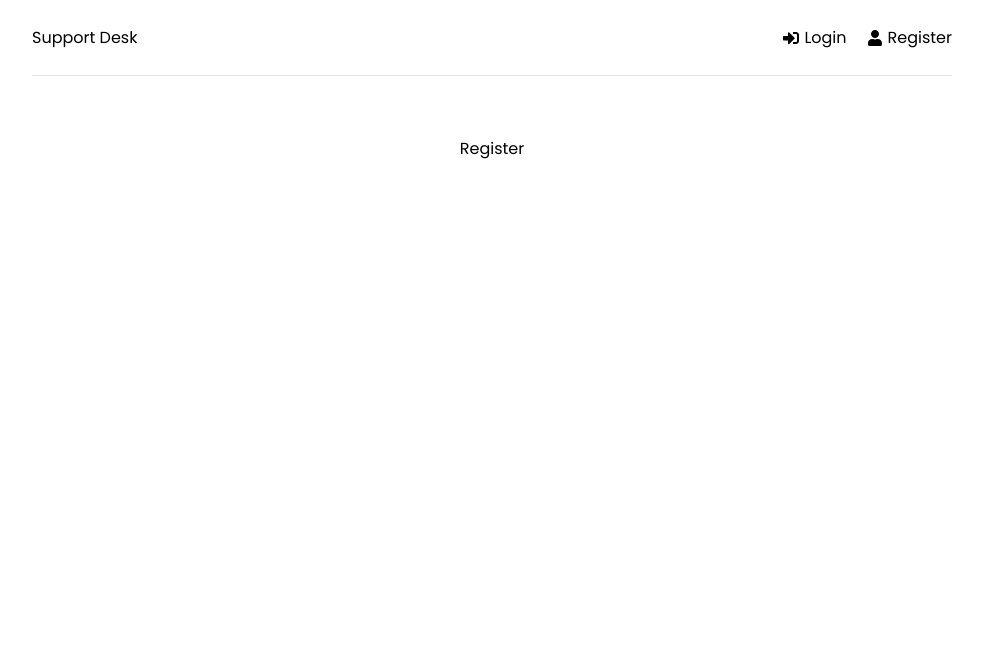
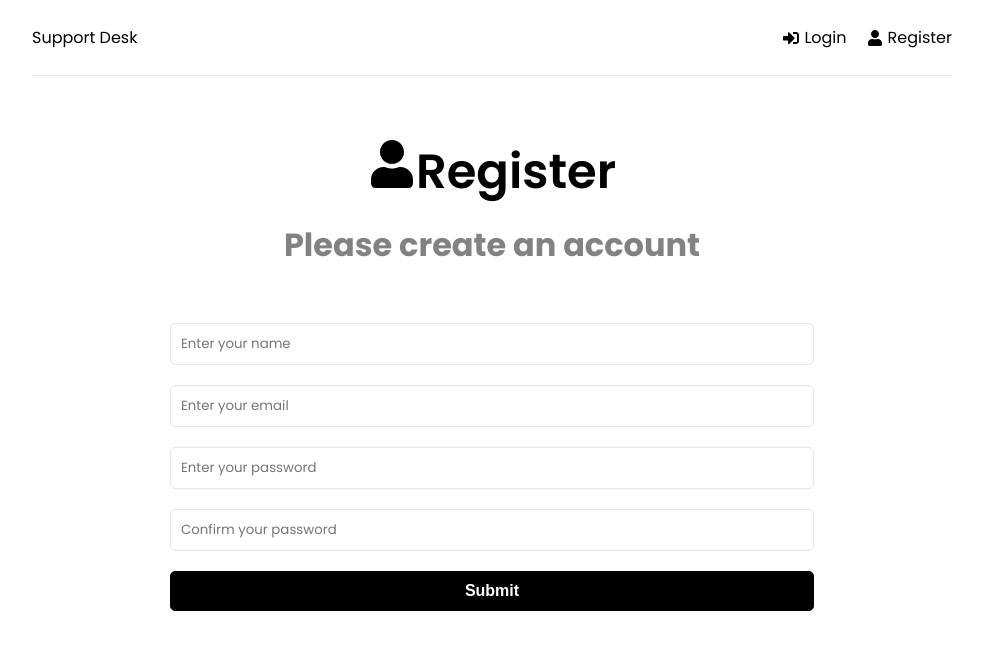
Before and after one commit to youssefyoussef28/ticketing-mern-app, a React (Create React App) app in the folder client/: page /register in a window 1280 px wide. Shown: the top 650 px of the page, without its empty margins (148-1131 px from the left). Built offline with nearby package versions, Linux system fonts and the light colour scheme.

Commit message:
Creating the form with the toastify notifications

```diff
--- a/client/src/App.js
+++ b/client/src/App.js
@@ -1,6 +1,8 @@
 import "./App.css";
 import { BrowserRouter as Router, Routes, Route } from "react-router-dom";
 import { Fragment } from "react";
+import { ToastContainer } from "react-toastify";
+import "react-toastify/dist/ReactToastify.css";
 import Home from "./pages/Home";
 import Register from "./pages/Register";
 import Login from "./pages/Login";
@@ -19,6 +21,7 @@
           </Routes>
         </div>
       </Router>
+      <ToastContainer />
     </Fragment>
   );
 }
--- a/client/src/pages/Register.js
+++ b/client/src/pages/Register.js
@@ -1,7 +1,99 @@
 import React from "react";
+import { useState } from "react";
+import { FaUser } from "react-icons/fa";
+import { toast } from "react-toastify";
 
 const Register = () => {
-  return <div>Register</div>;
+  const [formData, setFormData] = useState({
+    name: "",
+    email: "",
+    password: "",
+    password2: "",
+  });
+
+  const { name, email, password, password2 } = formData;
+
+  const onChange = (e) => {
+    setFormData((prevState) => ({
+      ...prevState,
+      [e.target.name]: e.target.value,
+    }));
+  };
+
+  const onSubmit = (e) => {
+    e.preventDefault();
+
+    if (password !== password2) {
+      toast.error("Passwords do not match");
+    }
+  };
+
+  return (
+    <>
+      <section className="heading">
+        <h1>
+          <FaUser />
+          Register
+        </h1>
+        <p>Please create an account</p>
+      </section>
+      <section className="form">
+        <form onSubmit={onSubmit}>
+          <div className="form-group">
+            <input
+              type="text"
+              className="form-control"
+              name="name"
+              id="name"
+              value={name}
+              onChange={onChange}
+              placeholder={"Enter your name"}
+              required
+            />
+          </div>{" "}
+          <div className="form-group">
+            <input
+              type="email"
+              className="form-control"
+              name="email"
+              id="email"
+              value={email}
+              onChange={onChange}
+              placeholder={"Enter your email"}
+              required
+            />
+          </div>{" "}
+          <div className="form-group">
+            <input
+              type="password"
+              className="form-control"
+              name="password"
+              id="password"
+              value={password}
+              onChange={onChange}
+              placeholder={"Enter your password"}
+              required
+            />
+          </div>
+          <div className="form-group">
+            <input
+              type="password"
+              className="form-control"
+              name="password2"
+              id="password2"
+              value={password2}
+              onChange={onChange}
+              placeholder={"Confirm your password"}
+              required
+            />
+          </div>
+          <div className="form-group">
+            <button className="btn btn-block">Submit</button>
+          </div>
+        </form>
+      </section>
+    </>
+  );
 };
 
 export default Register;
```
